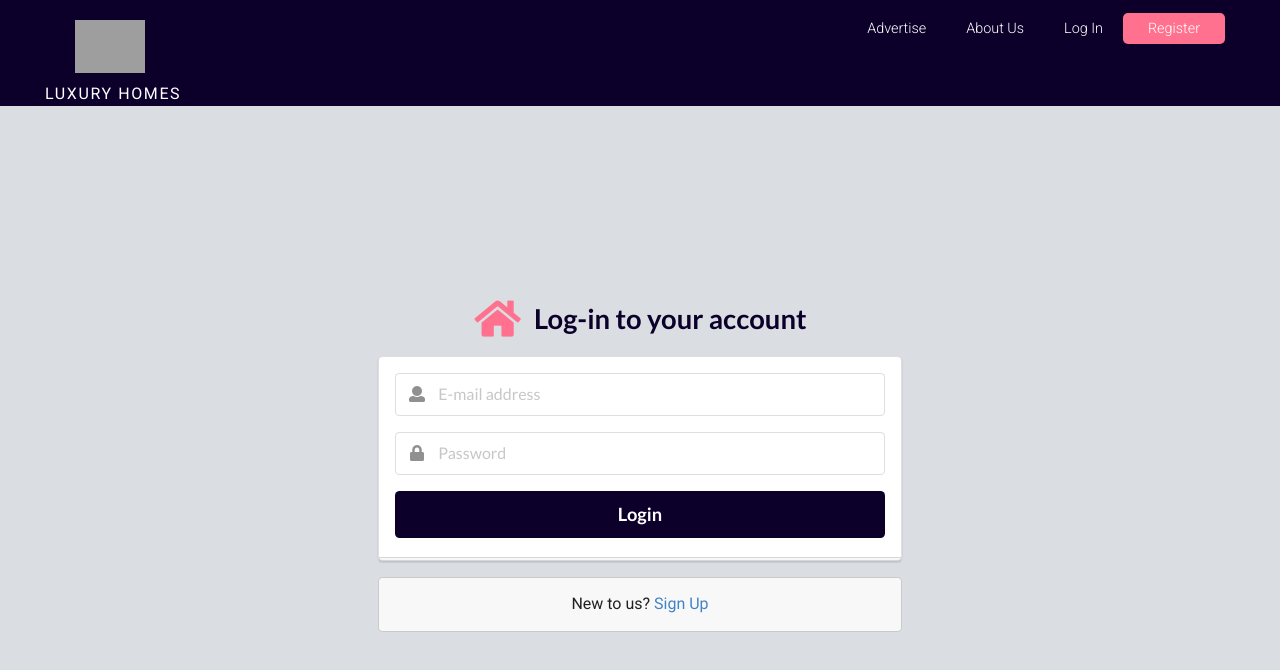
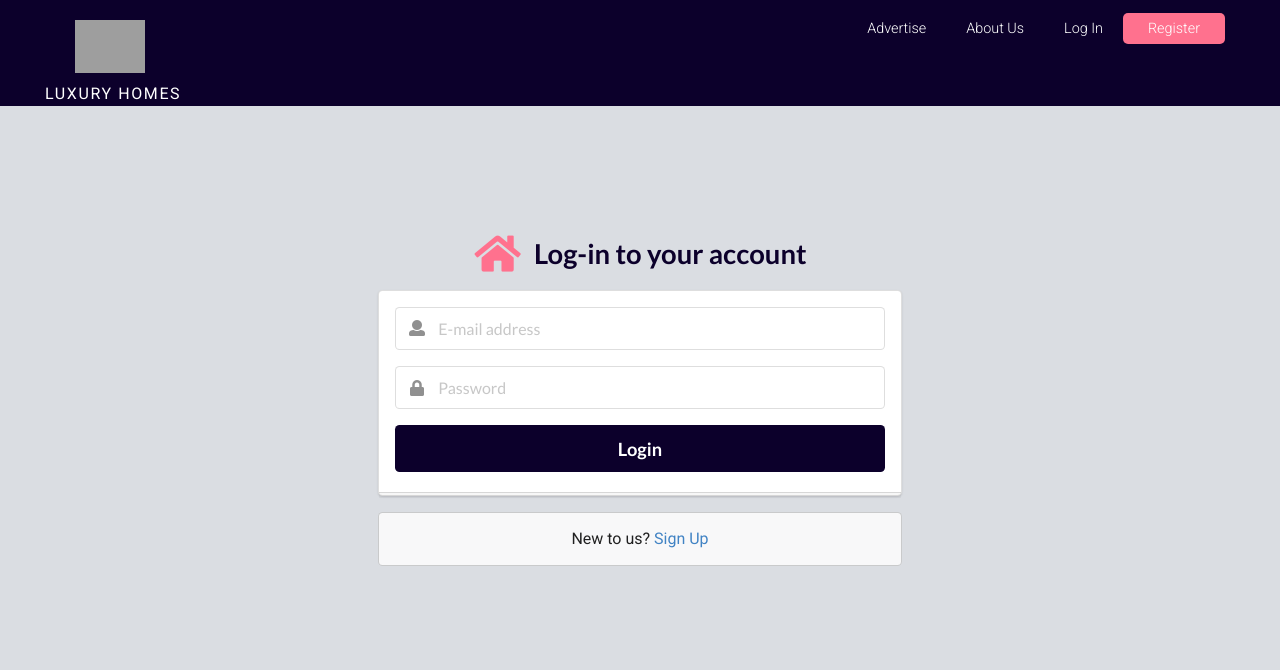
Before and after one commit to cwilso88/realestateappREACT, a React (Create React App) app: page /login in a window 1280 px wide. Shown: the top 670 px of the page. Built offline with nearby package versions, Linux system fonts and the light colour scheme; grey boxes are pictures that could not be loaded.

Commit message:
Completed the styling for the login form

```diff
--- a/src/components/pages/Login.js
+++ b/src/components/pages/Login.js
@@ -4,7 +4,7 @@ class Login extends Component {
     render() {
         return (
                 <div className="ui middle aligned center aligned grid content-area" style={{ backgroundColor: "#dadde2"}}>
-                    <div className="column" style={{ padding: "15% 30%" }}>
+                    <div className="column" style={{ padding: "10% 30% 20% 30%" }}>
                         <h2 className="ui teal image header">
                             <i className="home icon" style={{ color: "#FF718E" }}/>
                         <div className="content" style={{ color: "#0C002B" }}>
```
